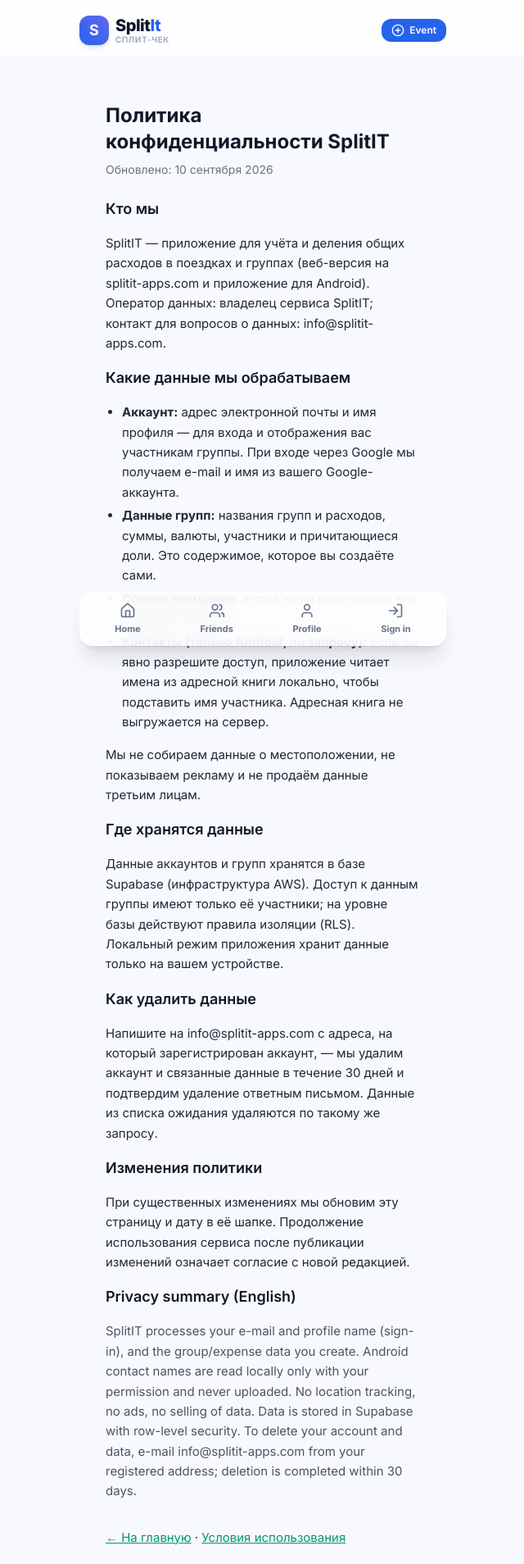
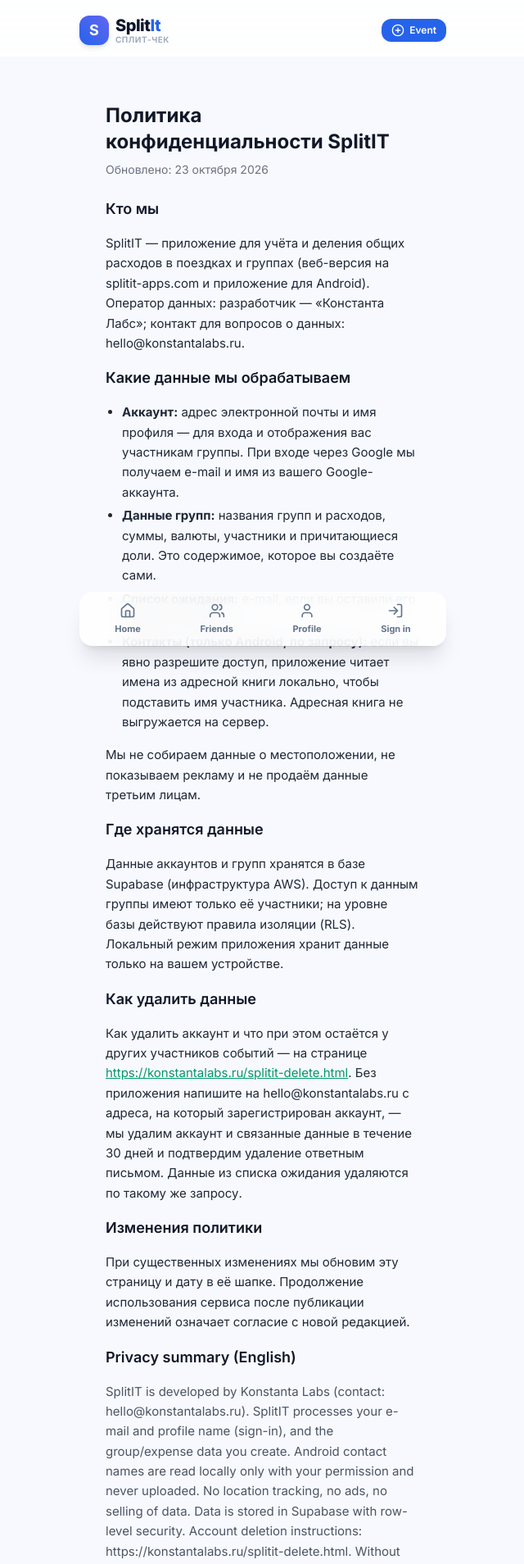
Before and after one commit to alexflin777-svg/SplitIt, a Next.js app: page /privacy in a window 1280 px wide. Shown: the top 1908 px of the page at 82% size, without its empty margins (319-959 px from the left). Built offline with nearby package versions, Linux system fonts and the light colour scheme; no server answers.

Commit message:
fix(legal): контакт студии hello@konstantalabs.ru и ссылка на страницу удаления аккаунта в политике (RuStore 1.0.4)

```diff
--- a/src/app/privacy/page.tsx
+++ b/src/app/privacy/page.tsx
@@ -13,8 +13,12 @@
   description: 'Какие данные обрабатывает SplitIT, зачем и как их удалить.',
 };
 
-const UPDATED = '10 сентября 2026';
-const CONTACT = 'info@splitit-apps.com';
+const UPDATED = '23 октября 2026';
+const CONTACT = 'hello@konstantalabs.ru';
+const DELETE_URL = 'https://konstantalabs.ru/splitit-delete.html';
+// Публично указывается только студия, без персональных данных владельца.
+const OPERATOR_RU = '«Константа Лабс»';
+const OPERATOR_EN = 'Konstanta Labs';
 
 export default function PrivacyPage() {
   return (
@@ -27,7 +31,7 @@
         <p>
           SplitIT — приложение для учёта и деления общих расходов в поездках и группах
           (веб-версия на splitit-apps.com и приложение для Android). Оператор данных:
-          владелец сервиса SplitIT; контакт для вопросов о данных: {CONTACT}.
+          разработчик — {OPERATOR_RU}; контакт для вопросов о данных: {CONTACT}.
         </p>
 
         <h2 className="text-lg font-semibold text-gray-900">Какие данные мы обрабатываем</h2>
@@ -64,9 +68,11 @@
 
         <h2 className="text-lg font-semibold text-gray-900">Как удалить данные</h2>
         <p>
-          Напишите на {CONTACT} с адреса, на который зарегистрирован аккаунт, — мы удалим аккаунт
-          и связанные данные в течение 30 дней и подтвердим удаление ответным письмом. Данные из
-          списка ожидания удаляются по такому же запросу.
+          Как удалить аккаунт и что при этом остаётся у других участников событий — на странице{' '}
+          <a href={DELETE_URL} className="text-emerald-600 underline">{DELETE_URL}</a>. Без
+          приложения напишите на {CONTACT} с адреса, на который зарегистрирован аккаунт, — мы удалим
+          аккаунт и связанные данные в течение 30 дней и подтвердим удаление ответным письмом. Данные
+          из списка ожидания удаляются по такому же запросу.
         </p>
 
         <h2 className="text-lg font-semibold text-gray-900">Изменения политики</h2>
@@ -77,11 +83,11 @@
 
         <h2 className="text-lg font-semibold text-gray-900">Privacy summary (English)</h2>
         <p className="text-gray-600">
-          SplitIT processes your e-mail and profile name (sign-in), and the group/expense data you
+          SplitIT is developed by {OPERATOR_EN} (contact: {CONTACT}). SplitIT processes your e-mail and profile name (sign-in), and the group/expense data you
           create. Android contact names are read locally only with your permission and never
           uploaded. No location tracking, no ads, no selling of data. Data is stored in Supabase
-          with row-level security. To delete your account and data, e-mail {CONTACT} from your
-          registered address; deletion is completed within 30 days.
+          with row-level security. Account deletion instructions: {DELETE_URL}. Without the app, e-mail
+          {CONTACT} from your registered address; deletion is completed within 30 days.
         </p>
       </section>
 
--- a/src/app/terms/page.tsx
+++ b/src/app/terms/page.tsx
@@ -10,7 +10,7 @@
 };
 
 const UPDATED = '10 сентября 2026';
-const CONTACT = 'info@splitit-apps.com';
+const CONTACT = 'hello@konstantalabs.ru';
 
 export default function TermsPage() {
   return (
```
